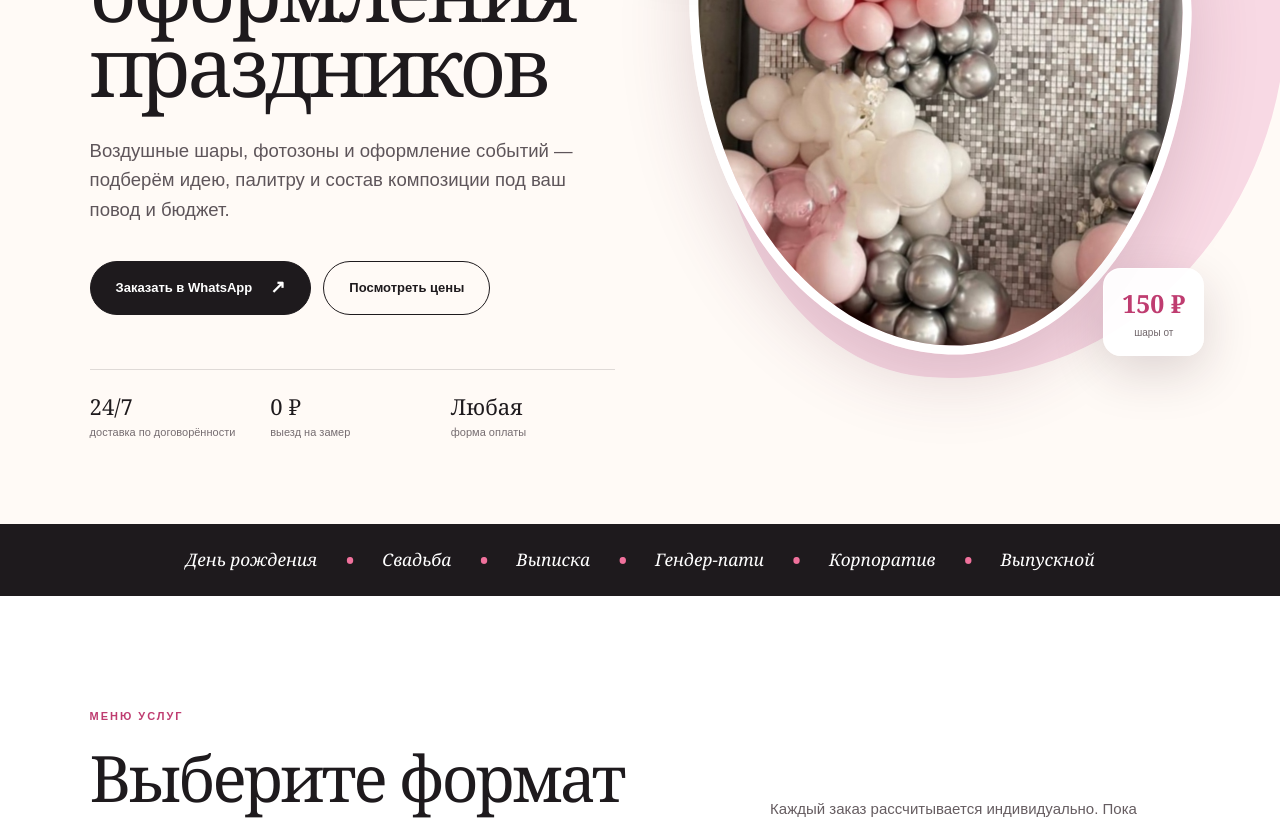
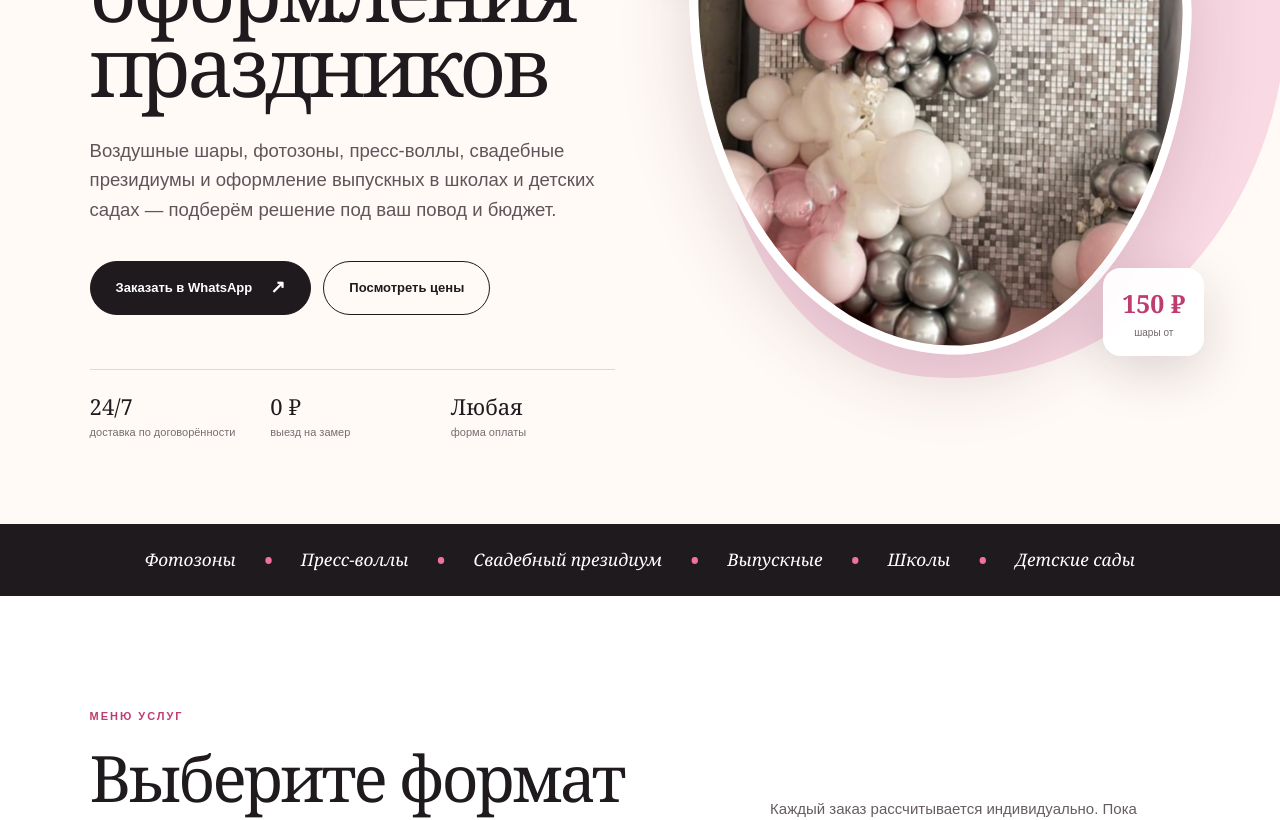
Before and after one commit to shafranovskijm-pixel/shariku-website, a Next.js app: page / in a window 1280 px wide. Shown: the part 500-1320 px from the top of the page. Built offline with nearby package versions, Linux system fonts and the light colour scheme.

Commit message:
Add event decoration services and SEO terms

```diff
--- a/app/layout.tsx
+++ b/app/layout.tsx
@@ -9,12 +9,18 @@ export const metadata: Metadata = {
     template: "%s | Студия «Шарик»",
   },
   description:
-    "Воздушные шары, букеты, фотозоны, печать надписей и фотографий на шарах и оформление праздников в Уссурийске. Доставка и монтаж от студии «Шарик».",
+    "Воздушные шары, фотозоны, пресс-воллы, свадебные президиумы и оформление выпускных, школ и детских садов в Уссурийске. Доставка и монтаж от студии «Шарик».",
   keywords: [
     "воздушные шары Уссурийск",
     "шары с доставкой Уссурийск",
     "оформление праздников Уссурийск",
     "фотозона Уссурийск",
+    "пресс-волл Уссурийск",
+    "оформление свадьбы Уссурийск",
+    "свадебный президиум Уссурийск",
+    "оформление выпускного Уссурийск",
+    "оформление школы шарами Уссурийск",
+    "оформление детского сада Уссурийск",
     "букеты из шаров",
     "печать на шарах Уссурийск",
     "студия оформления Шарик",
@@ -73,7 +79,7 @@ export default function RootLayout({
               "@type": "LocalBusiness",
               "@id": "https://shariku.ru/#business",
               name: "Шарик — воздушные шары и студия оформления",
-              description: "Воздушные шары, букеты, печать на шарах, фотозоны и оформление праздников в Уссурийске.",
+              description: "Воздушные шары, фотозоны, пресс-воллы, свадебные президиумы и оформление выпускных, школ и детских садов в Уссурийске.",
               url: "https://shariku.ru/",
               telephone: ["+7 924 337-01-23", "+7 924 336-30-07"],
               image: [
--- a/app/page.tsx
+++ b/app/page.tsx
@@ -15,14 +15,16 @@ const services = [
   { title: "Букеты из шаров", price: "от 700 ₽", note: "Композиции под повод, возраст и бюджет", image: "/images/works/work-004.jpeg", alt: "Серебряно-белый букет из воздушных шаров" },
   { title: "Гендер-пати", price: "от 1 500 ₽", note: "Большие шары, коробки и тематический декор", image: "/images/works/work-108.jpeg", alt: "Большая композиция для гендер-пати" },
   { title: "День рождения", price: "от 1 500 ₽", note: "Цифры, фонтаны, коробки-сюрпризы", image: "/images/works/work-069.jpeg", alt: "Розово-золотая фотозона на день рождения" },
-  { title: "Выпускной", price: "от 1 800 ₽", note: "Оформление групп, классов, сцен и залов", image: "/images/works/work-120.jpeg", alt: "Фиолетовая фотозона на выпускной" },
+  { title: "Выпускные, школы и детские сады", price: "от 1 800 ₽", note: "Оформление групп, классов, сцен и залов", image: "/images/works/work-120.jpeg", alt: "Фиолетовая фотозона на выпускной" },
   { title: "Авто на выписку", price: "от 2 500 ₽", note: "Готовый комплект с монтажом", image: "/images/works/work-103.jpeg", alt: "Голубая композиция для новорождённого" },
   { title: "Выписка из роддома", price: "от 3 000 ₽", note: "Нежные композиции для мамы и малыша", image: "/images/newborn.jpeg", alt: "Нежная композиция из шаров на выписку" },
   { title: "Юбилей", price: "от 3 500 ₽", note: "Стильное оформление для взрослых", image: "/images/works/work-058.jpeg", alt: "Золотая фотозона на юбилей" },
   { title: "Арки и гирлянды", price: "от 4 000 ₽", note: "Органические гирлянды любой палитры", image: "/images/works/work-055.jpeg", alt: "Воздушная бело-золотая арка из шаров" },
   { title: "Корпоратив", price: "от 6 000 ₽", note: "Открытия, презентации и бренд-зоны", image: "/images/works/work-066.jpeg", alt: "Большая синяя фотозона для праздничной сцены" },
+  { title: "Пресс-воллы и бренд-зоны", price: "по расчёту", note: "Фон, печать, декор, доставка и монтаж", image: "/images/works/work-066.jpeg", alt: "Синяя бренд-зона для оформления события" },
   { title: "Фотозоны", price: "от 6 500 ₽", note: "Фон, декор, надпись и монтаж", image: "/images/works/work-056.jpeg", alt: "Нежная розовая фотозона" },
-  { title: "Свадебное оформление", price: "от 10 000 ₽", note: "Персональная концепция для площадки", image: "/images/works/work-077.jpeg", alt: "Свадебное оформление на природе" },
+  { title: "Свадебное оформление", price: "от 10 000 ₽", note: "Декор площадки, церемонии и фотозоны", image: "/images/works/work-077.jpeg", alt: "Свадебное оформление на природе" },
+  { title: "Свадебный президиум", price: "по расчёту", note: "Декор стола молодожёнов, фон и цветочные акценты", image: "/images/wedding.jpeg", alt: "Свадебное оформление в розовых тонах" },
 ];
 
 const gallery = [
@@ -59,8 +61,9 @@ export default function Home() {
           <p className="eyebrow">Уссурийск · Приморский край · 7 дней в неделю</p>
           <h1>Воздушные шары и студия оформления праздников</h1>
           <p className="hero-lead">
-            Воздушные шары, фотозоны и оформление событий — подберём идею,
-            палитру и состав композиции под ваш повод и бюджет.
+            Воздушные шары, фотозоны, пресс-воллы, свадебные президиумы и
+            оформление выпускных в школах и детских садах — подберём решение
+            под ваш повод и бюджет.
           </p>
           <div className="hero-actions">
             <a className="button button-primary" href={primaryWhatsappLink}>Заказать в WhatsApp <span>↗</span></a>
@@ -87,9 +90,9 @@ export default function Home() {
       </section>
 
       <section className="occasions" aria-label="Популярные поводы">
-        <span>День рождения</span><i>•</i><span>Свадьба</span><i>•</i>
-        <span>Выписка</span><i>•</i><span>Гендер-пати</span><i>•</i>
-        <span>Корпоратив</span><i>•</i><span>Выпускной</span>
+        <span>Фотозоны</span><i>•</i><span>Пресс-воллы</span><i>•</i>
+        <span>Свадебный президиум</span><i>•</i><span>Выпускные</span><i>•</i>
+        <span>Школы</span><i>•</i><span>Детские сады</span>
       </section>
 
       <section className="section services-section" id="services">
```
